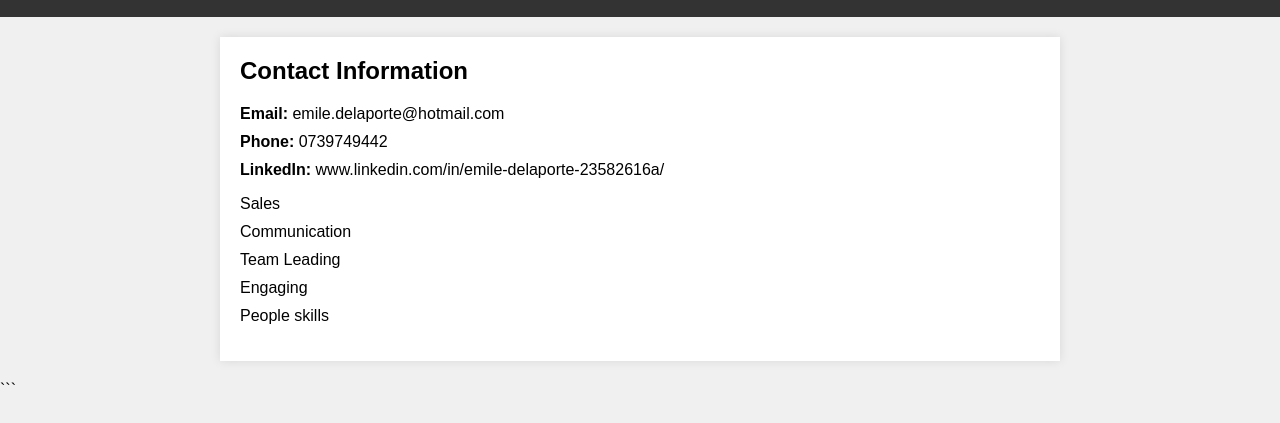
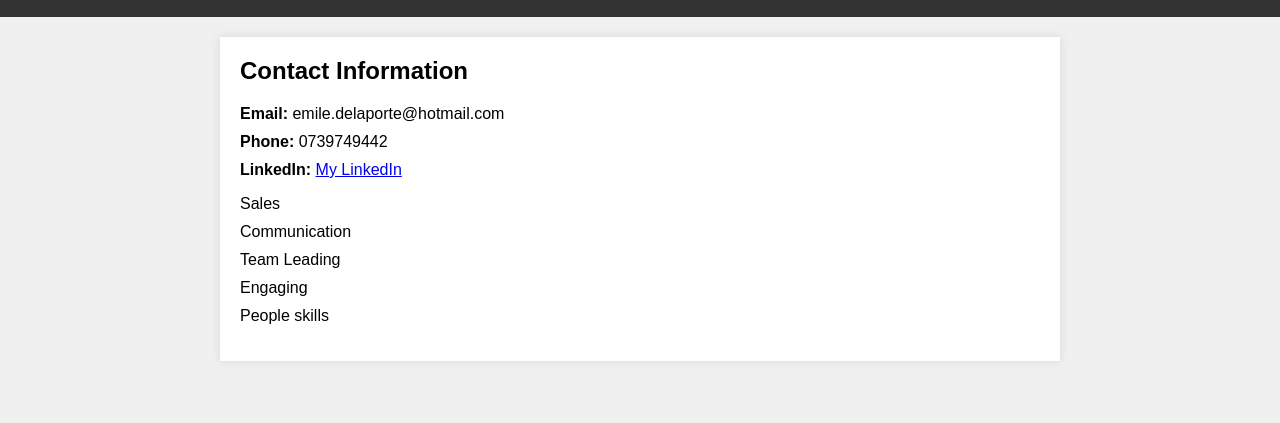
Before and after one commit to edelaporte/MittCV, a plain HTML site: page index.html in a window 1280 px wide. Shown: the part 115-538 px from the top of the page. Drawn offline with Linux system fonts and the light colour scheme.

Commit message:
Add files via upload
Updated webbsite

````diff
--- a/index.html
+++ b/index.html
@@ -71,7 +71,9 @@
         <ul>
             <li><strong>Email:</strong> emile.delaporte@hotmail.com</li>
             <li><strong>Phone:</strong> 0739749442</li>
-            <li><strong>LinkedIn:</strong> www.linkedin.com/in/emile-delaporte-23582616a/</li>
+            <li><strong>LinkedIn:</strong>
+            <a href="https://www.linkedin.com/in/emile-delaporte-23582616a/"> My LinkedIn</a>
+
         </ul>
         <ul>
             <li>Sales</li>
@@ -83,4 +85,3 @@
     </div>
 </body>
 </html>
-```
````
